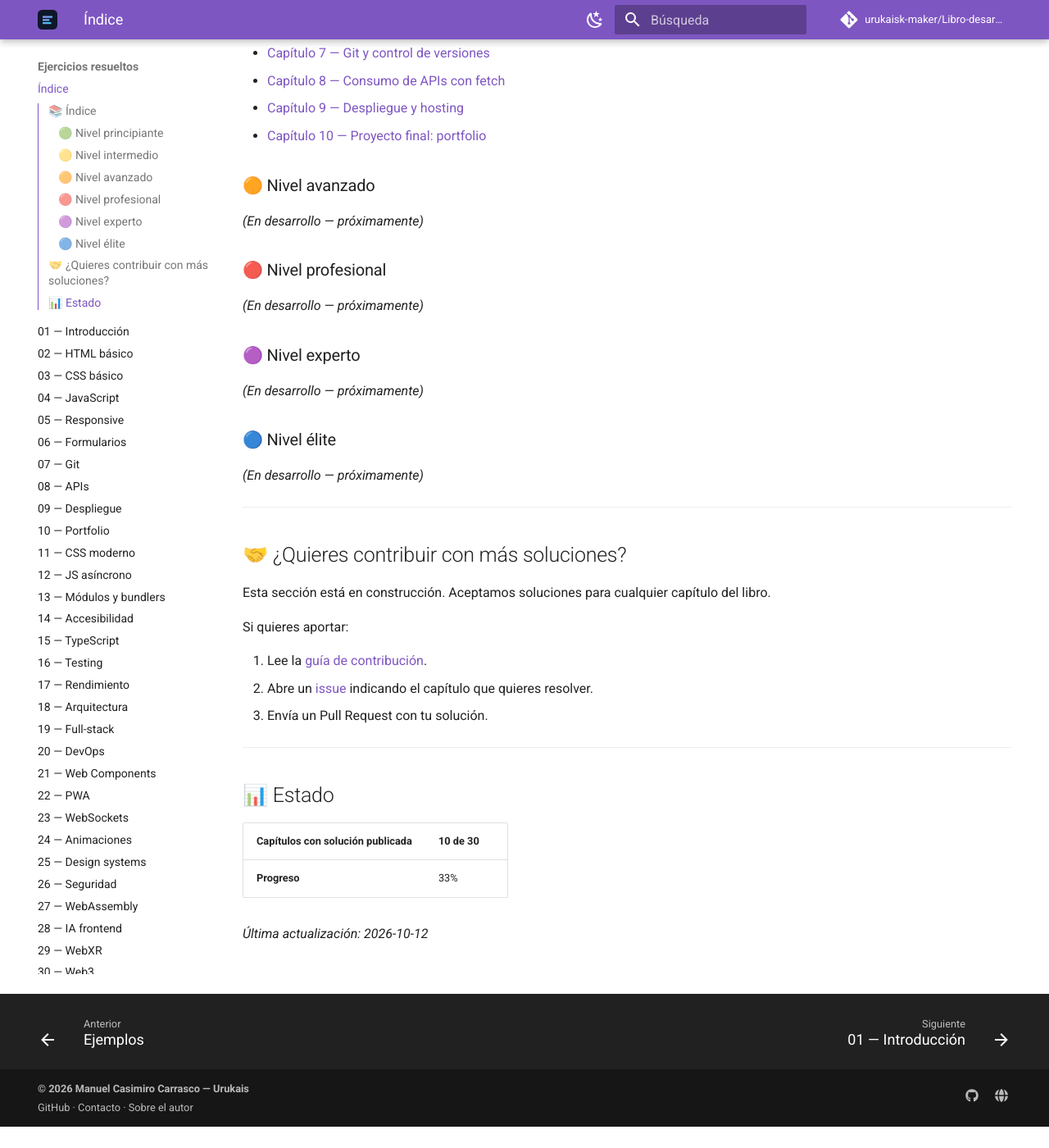
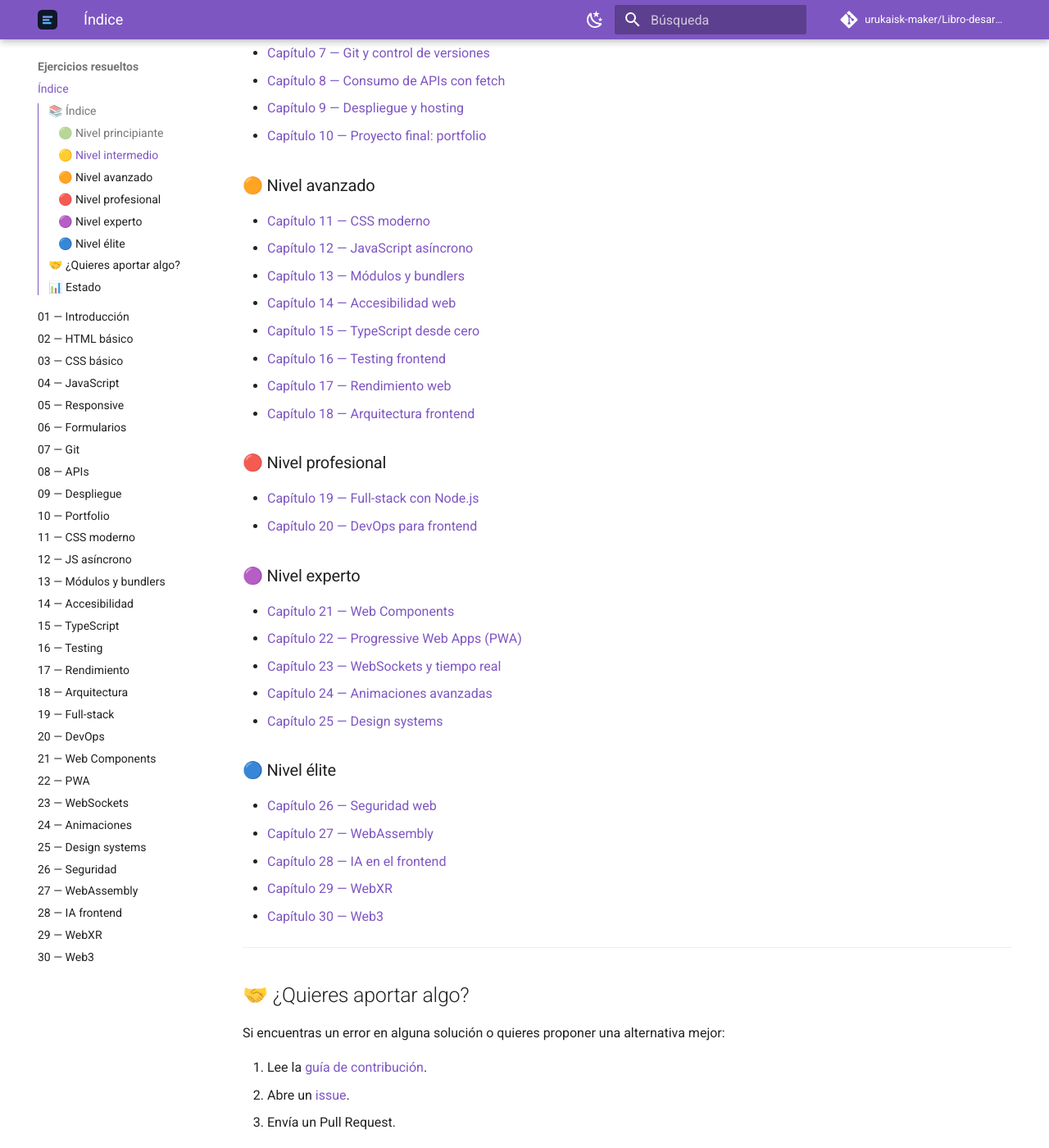
Before and after one commit to urukaisk-maker/Libro-desarrollador-Web-Urukais-, an MkDocs documentation site: the page built from docs/ejercicios/index.md, in a window 1280 px wide and 1400 px high, scrolled down 767 px. Shown: the whole window at 82% size. Built offline with MkDocs 1.6.1 and Material for MkDocs 9.7.7, drawn with Linux system fonts in a browser that asks for light colours; comment, search, counter and statistics services are not loaded; before the commit the page ends 2141 px from its top, so only the background shows below that; some of the changed text lies outside the part shown.

Commit message:
docs: índice de ejercicios al 100%

```diff
--- a/docs/ejercicios/index.md
+++ b/docs/ejercicios/index.md
@@ -24,35 +24,49 @@ Soluciones comentadas a los ejercicios de cada capítulo del libro.
 - [Capítulo 10 — Proyecto final: portfolio](10-proyecto-final.md)
 
 ### 🟠 Nivel avanzado
-*(En desarrollo — próximamente)*
+- [Capítulo 11 — CSS moderno](11-css-moderno.md)
+- [Capítulo 12 — JavaScript asíncrono](12-javascript-asincrono.md)
+- [Capítulo 13 — Módulos y bundlers](13-modulos-bundlers.md)
+- [Capítulo 14 — Accesibilidad web](14-accesibilidad.md)
+- [Capítulo 15 — TypeScript desde cero](15-typescript.md)
+- [Capítulo 16 — Testing frontend](16-testing.md)
+- [Capítulo 17 — Rendimiento web](17-rendimiento.md)
+- [Capítulo 18 — Arquitectura frontend](18-arquitectura.md)
 
 ### 🔴 Nivel profesional
-*(En desarrollo — próximamente)*
+- [Capítulo 19 — Full-stack con Node.js](19-fullstack-node.md)
+- [Capítulo 20 — DevOps para frontend](20-devops.md)
 
 ### 🟣 Nivel experto
-*(En desarrollo — próximamente)*
+- [Capítulo 21 — Web Components](21-web-components.md)
+- [Capítulo 22 — Progressive Web Apps (PWA)](22-pwa.md)
+- [Capítulo 23 — WebSockets y tiempo real](23-websockets.md)
+- [Capítulo 24 — Animaciones avanzadas](24-animaciones.md)
+- [Capítulo 25 — Design systems](25-design-systems.md)
 
 ### 🔵 Nivel élite
-*(En desarrollo — próximamente)*
+- [Capítulo 26 — Seguridad web](26-seguridad.md)
+- [Capítulo 27 — WebAssembly](27-webassembly.md)
+- [Capítulo 28 — IA en el frontend](28-ia-frontend.md)
+- [Capítulo 29 — WebXR](29-webxr.md)
+- [Capítulo 30 — Web3](30-web3.md)
 
 ---
 
-## 🤝 ¿Quieres contribuir con más soluciones?
+## 🤝 ¿Quieres aportar algo?
 
-Esta sección está en construcción. Aceptamos soluciones para cualquier capítulo del libro.
-
-Si quieres aportar:
+Si encuentras un error en alguna solución o quieres proponer una alternativa mejor:
 
 1. Lee la [guía de contribución](../contribuir.md).
-2. Abre un [issue](https://github.com/urukaisk-maker/Libro-desarrollador-Web-Urukais-/issues/new) indicando el capítulo que quieres resolver.
-3. Envía un Pull Request con tu solución.
+2. Abre un [issue](https://github.com/urukaisk-maker/Libro-desarrollador-Web-Urukais-/issues/new).
+3. Envía un Pull Request.
 
 ---
 
 ## 📊 Estado
 
-| Capítulos con solución publicada | 10 de 30 |
+| Capítulos con solución publicada | 30 de 30 |
 |---|---|
-| **Progreso** | 33% |
+| **Progreso** | 100% ✅ |
 
 *Última actualización: 2026-10-12*
```
Also changed, not shown: other parts of docs/ejercicios/index.md (+1 -1 lines).
